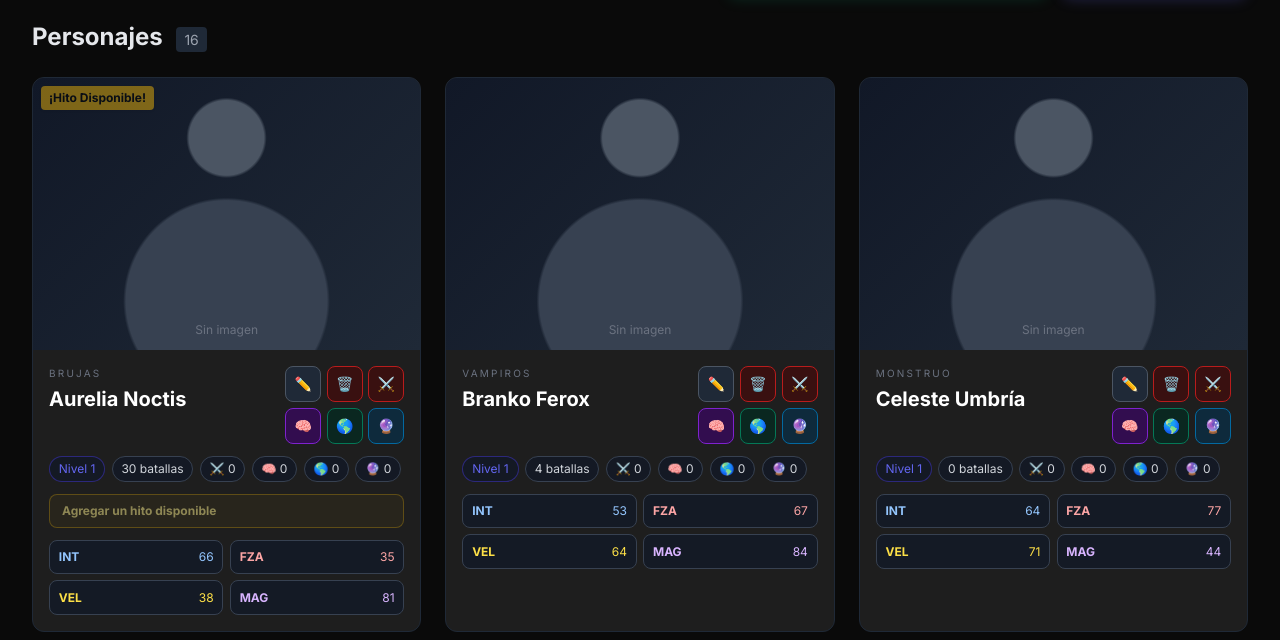
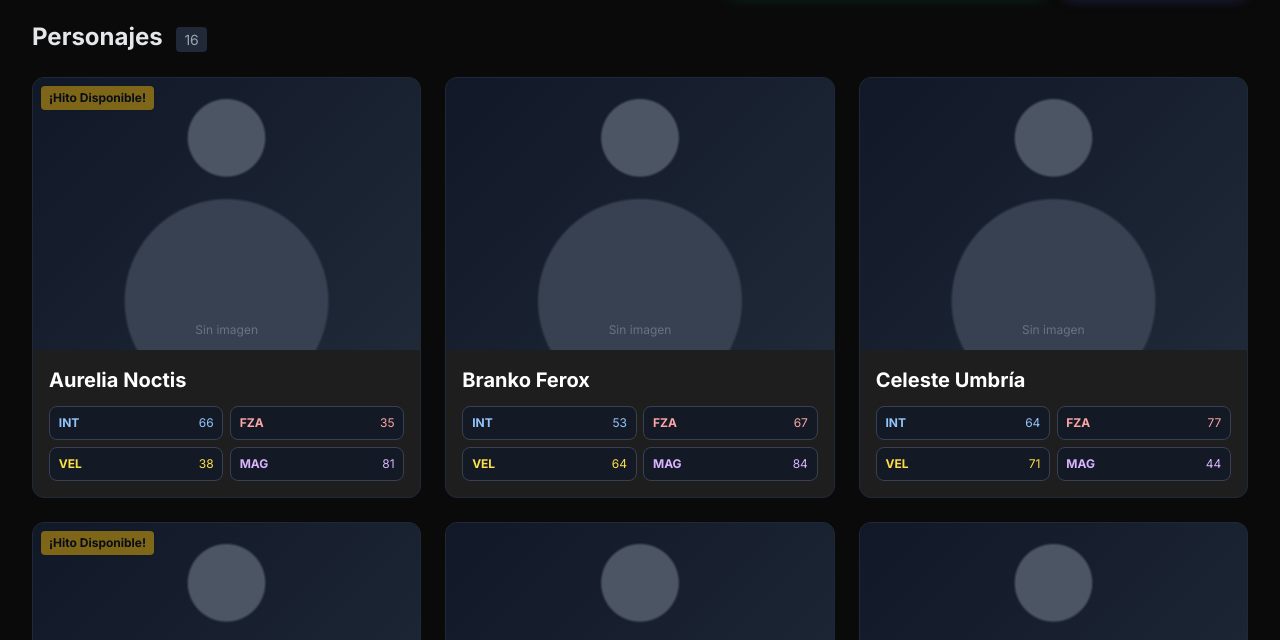
Before and after one commit to laricarrizo6-hub/Rememberme-, a plain HTML site: page index.html in a window 1280 px wide. Shown: the part 160-800 px from the top of the page. Drawn offline with nearby package versions, Linux system fonts and the light colour scheme.

Commit message:
Simplify character cards

```diff
--- a/index.html
+++ b/index.html
@@ -62,10 +62,10 @@
         .char-card__media { position: relative; background: linear-gradient(180deg, #111827, #0f172a); }
         .char-card__image { width: 100%; height: 16rem; object-fit: cover; object-position: top; }
         .char-card__body { display: flex; flex-direction: column; gap: 0.75rem; padding: 1rem; }
-        .char-card__header { display: grid; grid-template-columns: minmax(0, 1fr) auto; gap: 0.75rem; align-items: start; }
+        .char-card__header { display: block; }
         .char-card__name { overflow-wrap: anywhere; hyphens: auto; line-height: 1.15; }
-        .char-card__actions { display: grid; grid-template-columns: repeat(3, minmax(2.25rem, 1fr)); gap: 0.35rem; }
-        .char-card__action { min-width: 2.25rem; min-height: 2.25rem; display: inline-flex; align-items: center; justify-content: center; }
+        .char-card__actions { display: grid; grid-template-columns: repeat(2, minmax(0, 1fr)); gap: 0.5rem; }
+        .char-card__action { min-height: 2.5rem; display: inline-flex; align-items: center; justify-content: center; gap: 0.4rem; }
         .char-card__meta { display: flex; flex-wrap: wrap; gap: 0.4rem; }
         .char-card__pill { border: 1px solid #374151; border-radius: 9999px; background: rgba(17, 24, 39, 0.72); padding: 0.25rem 0.55rem; font-size: 0.75rem; line-height: 1rem; color: #d1d5db; }
         .char-card__stats { display: grid; grid-template-columns: repeat(2, minmax(0, 1fr)); gap: 0.4rem; }
@@ -227,6 +227,9 @@
                         <div class="mt-4 bg-gray-800 rounded p-3 text-center">
                             <span class="block text-xs text-gray-400 uppercase">Nivel</span>
                             <span id="modal-level" class="text-2xl font-bold text-primary"></span>
+                        </div>
+                        <div id="modal-profile-actions" class="char-card__actions mt-4" aria-label="Acciones del personaje">
+                            <!-- Injected profile action buttons -->
                         </div>
                         <div id="modal-milestone-buttons" class="mt-4 grid grid-cols-2 gap-2">
                             <!-- Injected milestone access buttons -->
@@ -1045,10 +1048,6 @@
                 card.setAttribute('aria-label', `Abrir ficha de ${getDisplayName(char)}`);
                 card.onclick = () => openCharModal(char.id);
                 card.onkeydown = (event) => { if (event.key === 'Enter' || event.key === ' ') { event.preventDefault(); openCharModal(char.id); } };
-                const inventoryCount = (char.equipment || []).length;
-                const mentalCount = (char.mental || []).length;
-                const worldCount = (normalizeWorldStatus(char.world).milestones || []).length;
-                const destinyCount = (normalizeDestiny(char.destiny).milestones || []).length;
                 card.innerHTML = `
                     <div class="char-card__media">
                         ${badges}
@@ -1056,28 +1055,8 @@
                     </div>
                     <div class="char-card__body">
                         <div class="char-card__header">
-                            <div>
-                                <p class="text-[10px] uppercase tracking-[0.22em] text-gray-500 mb-1">${escapeHtml(char.type || 'Sin tipo')}</p>
-                                <h3 class="char-card__name font-bold text-xl text-white">${escapeHtml(getDisplayName(char))}</h3>
-                            </div>
-                            <div class="char-card__actions" aria-label="Acciones rápidas">
-                                <button title="Editar" aria-label="Editar ${escapeAttr(char.name)}" onclick="event.stopPropagation(); editCharacter('${char.id}')" class="char-card__action bg-gray-800 hover:bg-gray-700 border border-gray-600 rounded-lg text-sm">✏️</button>
-                                <button title="Eliminar" aria-label="Eliminar ${escapeAttr(char.name)}" onclick="event.stopPropagation(); deleteCharacter('${char.id}')" class="char-card__action bg-red-950/70 hover:bg-red-900 border border-red-700 rounded-lg text-sm">🗑️</button>
-                                <button title="Inventario" aria-label="Abrir inventario de ${escapeAttr(char.name)}" onclick="event.stopPropagation(); openInventoryModal('${char.id}')" class="char-card__action bg-red-950/70 hover:bg-red-900 border border-red-700 rounded-lg text-sm">⚔️</button>
-                                <button title="Mente" aria-label="Abrir mente de ${escapeAttr(char.name)}" onclick="event.stopPropagation(); openMentalModal('${char.id}')" class="char-card__action bg-purple-950/70 hover:bg-purple-900 border border-purple-700 rounded-lg text-sm">🧠</button>
-                                <button title="Mundo" aria-label="Abrir mundo de ${escapeAttr(char.name)}" onclick="event.stopPropagation(); openWorldModal('${char.id}')" class="char-card__action bg-emerald-950/70 hover:bg-emerald-900 border border-emerald-700 rounded-lg text-sm">🌎</button>
-                                <button title="Destino" aria-label="Abrir destino de ${escapeAttr(char.name)}" onclick="event.stopPropagation(); openDestinyModal('${char.id}')" class="char-card__action bg-sky-950/70 hover:bg-sky-900 border border-sky-700 rounded-lg text-sm">🔮</button>
-                            </div>
-                        </div>
-                        <div class="char-card__meta">
-                            <span class="char-card__pill text-primary border-indigo-800/70">Nivel ${char.level}</span>
-                            <span class="char-card__pill">${char.battles} batallas</span>
-                            <span class="char-card__pill">⚔️ ${inventoryCount}</span>
-                            <span class="char-card__pill">🧠 ${mentalCount}</span>
-                            <span class="char-card__pill">🌎 ${worldCount}</span>
-                            <span class="char-card__pill">🔮 ${destinyCount}</span>
-                        </div>
-                        ${getAvailableMilestoneSlots(char) > 0 ? '<p class="rounded-lg border border-yellow-500/60 bg-yellow-500/10 px-3 py-2 text-xs text-yellow-200 font-bold animate-pulse">Agregar un hito disponible</p>' : ''}
+                            <h3 class="char-card__name font-bold text-xl text-white">${escapeHtml(getDisplayName(char))}</h3>
+                        </div>
                         <div class="char-card__stats" aria-label="Atributos principales">
                             <span class="char-card__stat text-blue-300"><strong>INT</strong><span>${getDisplayedStat(char, 'INT')}</span></span>
                             <span class="char-card__stat text-red-300"><strong>FZA</strong><span>${getDisplayedStat(char, 'STR')}</span></span>
@@ -1107,6 +1086,7 @@
             document.getElementById('modal-neg').innerText = `-${char.points.neg}`;
 
             renderModalStats(char);
+            renderProfileActions(char);
             renderMilestoneAccessButtons(char);
             renderSocieties(char);
 
@@ -1144,6 +1124,18 @@
         function closeModal() {
             document.getElementById('char-modal').classList.add('hidden');
             currentCharId = null;
+        }
+
+        function renderProfileActions(char) {
+            const container = document.getElementById('modal-profile-actions');
+            container.innerHTML = `
+                <button title="Editar" aria-label="Editar ${escapeAttr(char.name)}" onclick="editCharacter('${char.id}'); closeModal();" class="char-card__action bg-gray-800 hover:bg-gray-700 border border-gray-600 rounded-lg text-sm">✏️ <span>Editar</span></button>
+                <button title="Eliminar" aria-label="Eliminar ${escapeAttr(char.name)}" onclick="deleteCharacter('${char.id}'); closeModal();" class="char-card__action bg-red-950/70 hover:bg-red-900 border border-red-700 rounded-lg text-sm">🗑️ <span>Eliminar</span></button>
+                <button title="Inventario" aria-label="Abrir inventario de ${escapeAttr(char.name)}" onclick="openInventoryModal('${char.id}')" class="char-card__action bg-red-950/70 hover:bg-red-900 border border-red-700 rounded-lg text-sm">⚔️ <span>Inventario</span></button>
+                <button title="Mente" aria-label="Abrir mente de ${escapeAttr(char.name)}" onclick="openMentalModal('${char.id}')" class="char-card__action bg-purple-950/70 hover:bg-purple-900 border border-purple-700 rounded-lg text-sm">🧠 <span>Mente</span></button>
+                <button title="Mundo" aria-label="Abrir mundo de ${escapeAttr(char.name)}" onclick="openWorldModal('${char.id}')" class="char-card__action bg-emerald-950/70 hover:bg-emerald-900 border border-emerald-700 rounded-lg text-sm">🌎 <span>Mundo</span></button>
+                <button title="Destino" aria-label="Abrir destino de ${escapeAttr(char.name)}" onclick="openDestinyModal('${char.id}')" class="char-card__action bg-sky-950/70 hover:bg-sky-900 border border-sky-700 rounded-lg text-sm">🔮 <span>Destino</span></button>
+            `;
         }
 
         function renderModalStats(char) {
```
